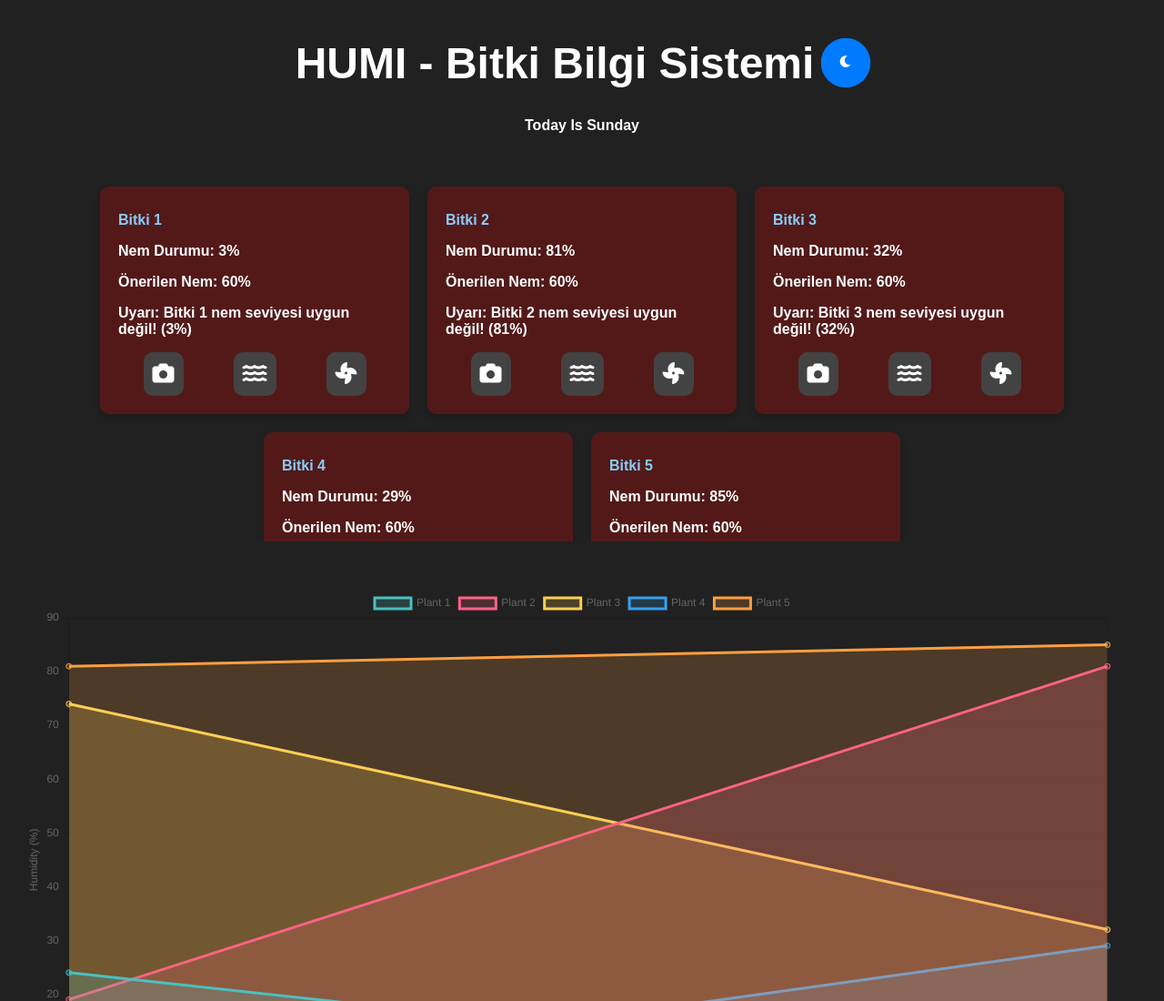
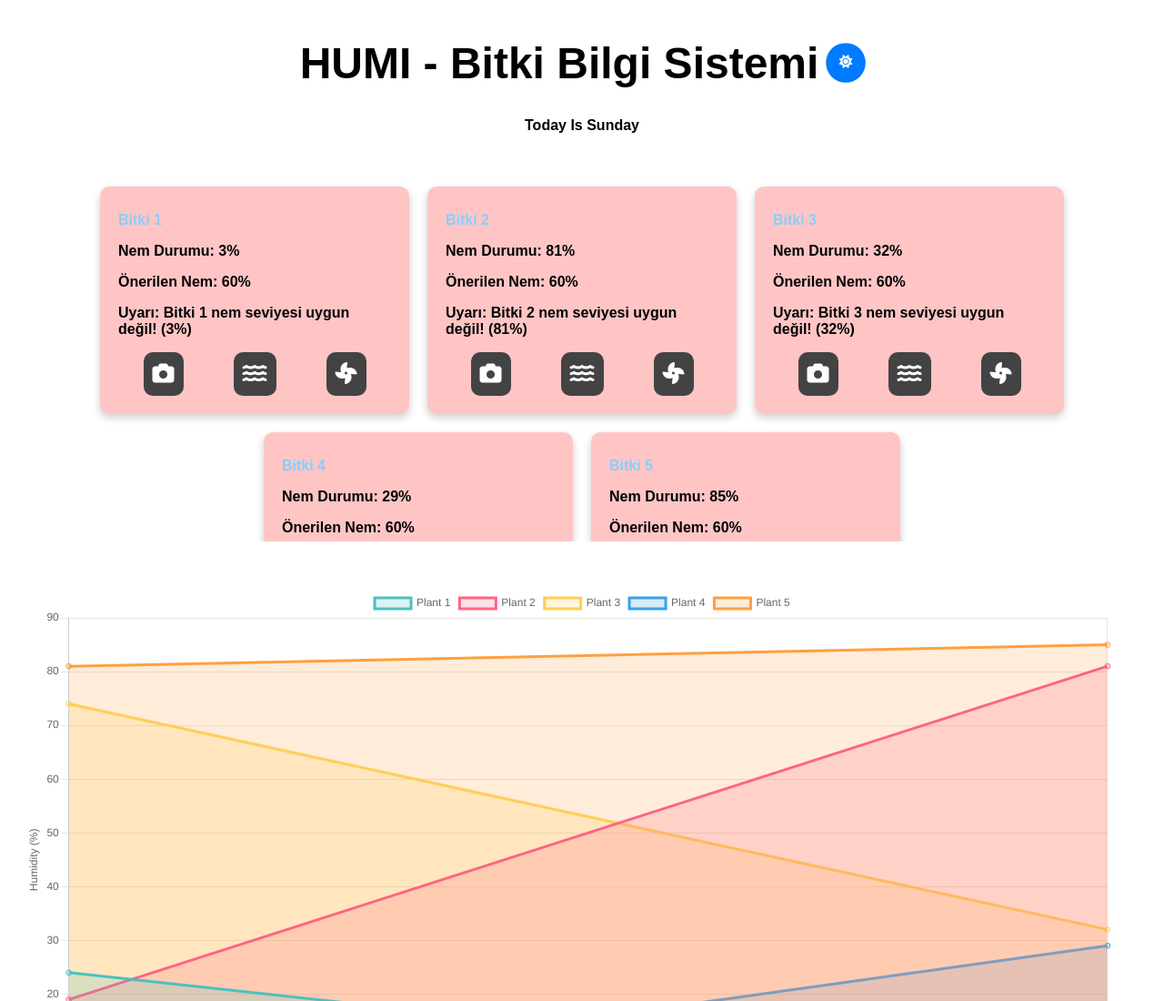
Before and after one commit to batuhantrkgl/HUMI, a plain HTML site: page index.html in a window 1280 px wide. Shown: the top 1100 px of the page at 91% size. Drawn offline with nearby package versions, Linux system fonts and the light colour scheme.

Commit message:
Make the Dark / White mode toggle button less gore.

```diff
--- a/index.html
+++ b/index.html
@@ -129,8 +129,8 @@
         #theme-toggle {
             border: none;
             border-radius: 50%;
-            width: 50px;
-            height: 50px;
+            width: 40px; /* Adjusted size for mobile */
+            height: 40px; /* Adjusted size for mobile */
             background-color: #007bff;
             color: white;
             cursor: pointer;
@@ -138,6 +138,7 @@
             align-items: center;
             justify-content: center;
             margin-left: 10px; /* Space between text and button */
+            transition: background-color 0.3s; /* Smooth transition */
         }
 
         #theme-toggle:hover {
@@ -187,9 +188,16 @@
             'rgba(255, 159, 64, 1)',
         ];
 
-        // Theme Toggle
-        const themeToggle = document.getElementById('theme-toggle');
-        let currentTheme = localStorage.getItem('theme') || 'dark';
+   // Theme Toggle
+    const themeToggle = document.getElementById('theme-toggle');
+    let currentTheme = localStorage.getItem('theme');
+
+    // Detect system theme and set it
+    const systemTheme = window.matchMedia('(prefers-color-scheme: dark)').matches ? 'dark' : 'light';
+    if (!currentTheme) {
+            currentTheme = systemTheme; // Use system theme if no preference is set
+        }
+
         document.body.classList.add(currentTheme);
         updateToggleIcon(currentTheme); // Set initial icon
 
@@ -205,6 +213,13 @@
             themeToggle.innerHTML = `<i class="fas ${icon}"></i>`;
         }
 
+        // Listen for system theme changes
+        window.matchMedia('(prefers-color-scheme: dark)').addEventListener('change', e => {
+            currentTheme = e.matches ? 'dark' : 'light';
+            document.body.className = currentTheme;
+            localStorage.setItem('theme', currentTheme);
+            updateToggleIcon(currentTheme);
+        });
         // Save dashboard layout
         function saveLayout() {
             const layout = [...document.querySelectorAll('.widget')].map(widget => widget.id);
```
